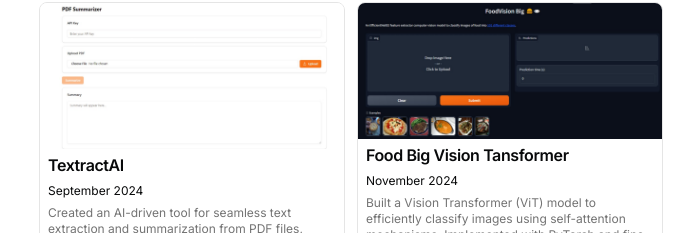
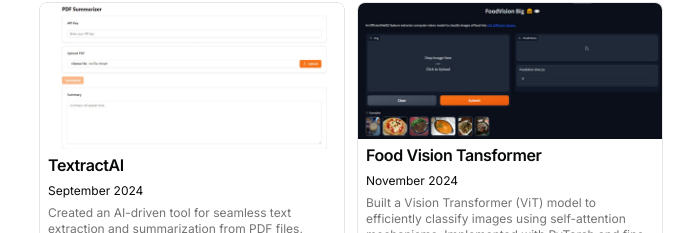
Before and after one commit to ManishhDev/my-portfolio, a Next.js app: page / in a window 1280 px wide. Shown: the part 1649-1882 px from the top of the page, without its empty margins (289-983 px from the left). Built offline with nearby package versions, Linux system fonts and the light colour scheme.

Commit message:
update resume summary and project title

```diff
--- a/src/data/resume.tsx
+++ b/src/data/resume.tsx
@@ -11,7 +11,7 @@ export const DATA = {
   description:
     "B.Tech CSE student with a passion for ML, MERN, and open-source. Turning ideas into code and contributing to the tech community.",
   summary:
-    "As a student of Computer Science Engineering in [Bharati Vidyapeeth’s College of Engineering](/#education), I am driven by a passion to push the boundaries of technology. My focus is on AI, machine learning and data science, where I’m trying to create innovative solutions. I am proficient in MERN stack for web development and have a strong foundation in C and Java. Open-source collaborations and hackathons enhance my creativity, allowing me to turn ideas into amazing projects. I believe in the power of technology to shape a better future and am always eager to connect with fellow innovators for an exciting collaboration. Let’s explore how we can use tech to make a difference! [See my full resume here](https://drive.google.com/file/d/1IKckfZkoy2fl3923VDVRf-8hlu-9UmhW/view?usp=sharing)",
+    "As a student of Computer Science Engineering in [Bharati Vidyapeeth’s College of Engineering](/#education), I am driven by a passion to push the boundaries of technology. My focus is on AI, machine learning and data science, where I’m trying to create innovative solutions. I am proficient in MERN stack for web development and have a strong foundation in C and Java. Open-source collaborations and hackathons enhance my creativity, allowing me to turn ideas into amazing projects. I believe in the power of technology to shape a better future and am always eager to connect with fellow innovators for an exciting collaboration. Let’s explore how we can use tech to make a difference! [See my full resume here](https://drive.google.com/file/d/1Bd5bTeNqBZ3E0WRj3sMM1IIkJX2L920n/view?usp=sharing)",
   avatarUrl: "/pf.png",
   skills: [
     "React",
@@ -190,7 +190,7 @@ export const DATA = {
       // video: "https://cdn.llm.report/openai-demo.mp4",
     },
     {
-      title: "Food Big Vision Tansformer",
+      title: "Food Vision Tansformer",
       href: "https://github.com/MohitGoyal09/FoodVison-Big",
       dates: "November 2024",
       active: true,
```
